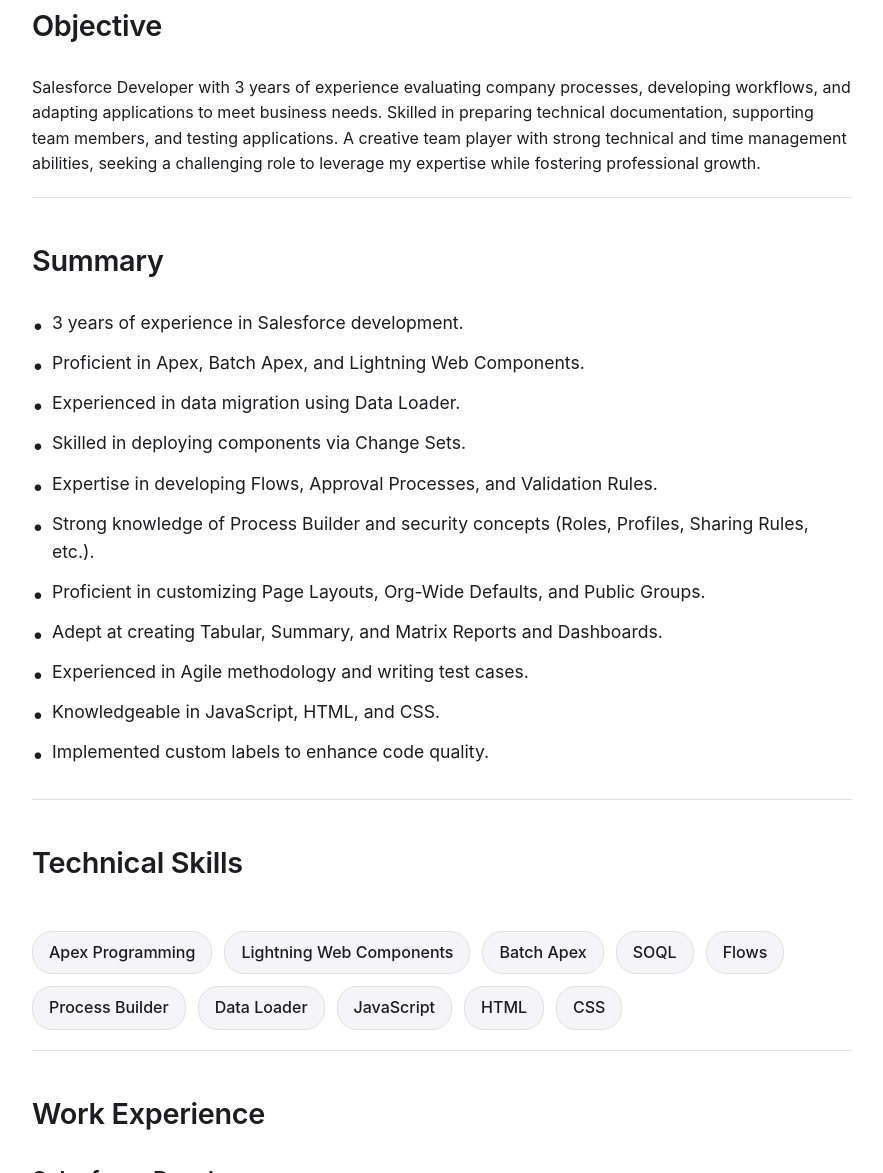
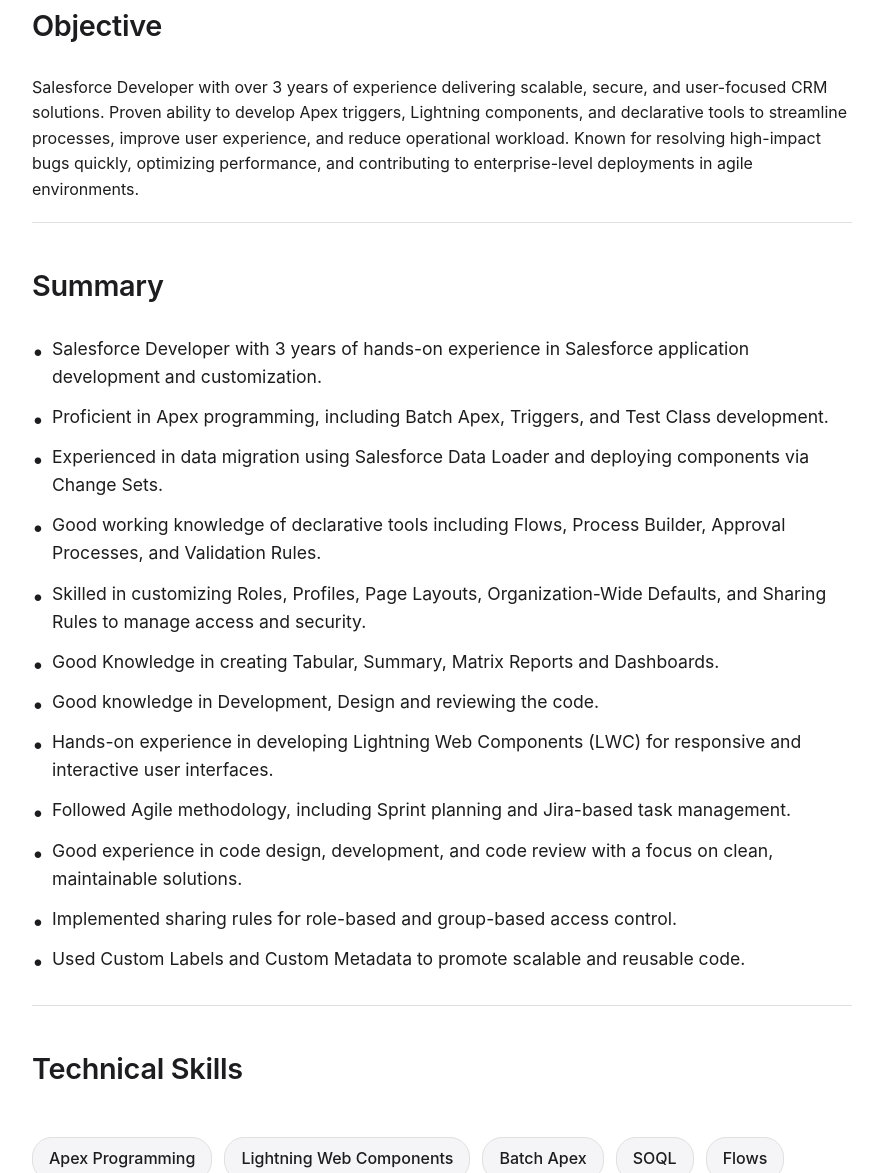
Before and after one commit to saisanthosh70/saisanthosh-resume, a plain HTML site: page index.html in a window 1280 px wide. Shown: the part 303-1476 px from the top of the page, without its empty margins (198-1081 px from the left). Drawn offline with Linux system fonts and the light colour scheme.

Commit message:
Update index.html

```diff
--- a/index.html
+++ b/index.html
@@ -235,23 +235,24 @@
 
         <section>
             <h2>Objective</h2>
-            <p>Salesforce Developer with 3 years of experience evaluating company processes, developing workflows, and adapting applications to meet business needs. Skilled in preparing technical documentation, supporting team members, and testing applications. A creative team player with strong technical and time management abilities, seeking a challenging role to leverage my expertise while fostering professional growth.</p>
+            <p>Salesforce Developer with over 3 years of experience delivering scalable, secure, and user-focused CRM solutions. Proven ability to develop Apex triggers, Lightning components, and declarative tools to streamline processes, improve user experience, and reduce operational workload. Known for resolving high-impact bugs quickly, optimizing performance, and contributing to enterprise-level deployments in agile environments.</p>
         </section>
 
         <section>
             <h2>Summary</h2>
             <ul>
-                <li>3 years of experience in Salesforce development.</li>
-                <li>Proficient in Apex, Batch Apex, and Lightning Web Components.</li>
-                <li>Experienced in data migration using Data Loader.</li>
-                <li>Skilled in deploying components via Change Sets.</li>
-                <li>Expertise in developing Flows, Approval Processes, and Validation Rules.</li>
-                <li>Strong knowledge of Process Builder and security concepts (Roles, Profiles, Sharing Rules, etc.).</li>
-                <li>Proficient in customizing Page Layouts, Org-Wide Defaults, and Public Groups.</li>
-                <li>Adept at creating Tabular, Summary, and Matrix Reports and Dashboards.</li>
-                <li>Experienced in Agile methodology and writing test cases.</li>
-                <li>Knowledgeable in JavaScript, HTML, and CSS.</li>
-                <li>Implemented custom labels to enhance code quality.</li>
+                <li>Salesforce Developer with 3 years of hands-on experience in Salesforce application development and customization.</li>
+                <li>Proficient in Apex programming, including Batch Apex, Triggers, and Test Class development.</li>
+                <li>Experienced in data migration using Salesforce Data Loader and deploying components via Change Sets.</li>
+                <li>Good working knowledge of declarative tools including Flows, Process Builder, Approval Processes, and Validation Rules.</li>
+                <li>Skilled in customizing Roles, Profiles, Page Layouts, Organization-Wide Defaults, and Sharing Rules to manage access and security.</li>
+                <li>Good Knowledge in creating Tabular, Summary, Matrix Reports and Dashboards.</li>
+                <li>Good knowledge in Development, Design and reviewing the code.</li>
+                <li>Hands-on experience in developing Lightning Web Components (LWC) for responsive and interactive user interfaces.</li>
+                <li>Followed Agile methodology, including Sprint planning and Jira-based task management.</li>
+                <li>Good experience in code design, development, and code review with a focus on clean, maintainable solutions.</li>
+                <li>Implemented sharing rules for role-based and group-based access control.</li>
+                <li>Used Custom Labels and Custom Metadata to promote scalable and reusable code.</li>
             </ul>
         </section>
 
```
